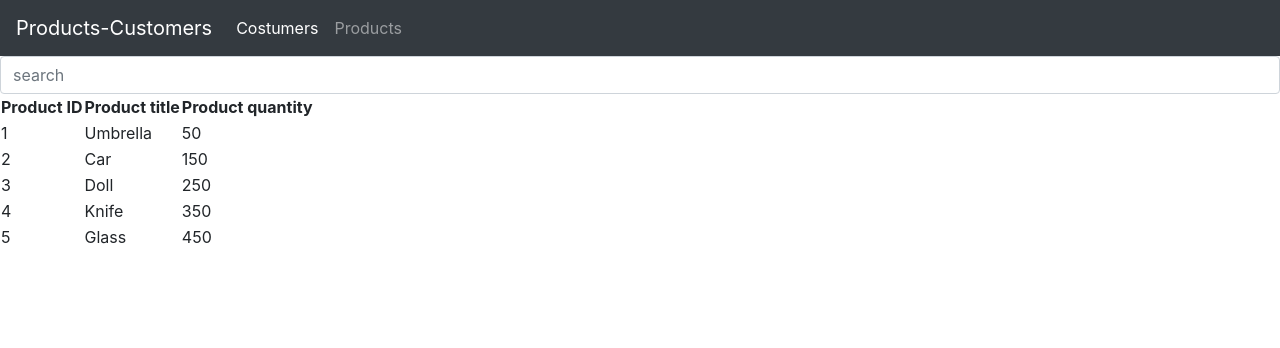
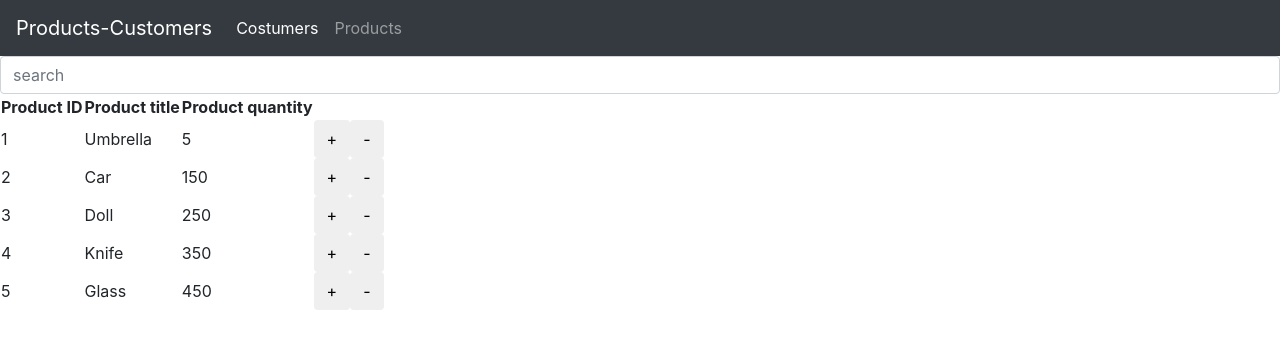
Before and after one commit to jovanna1616/vue_2, a Vue app: page /#/products in a window 1280 px wide. Shown: the top 348 px of the page. Built offline with nearby package versions, Linux system fonts and the light colour scheme.

Commit message:
7. zadatak

```diff
--- a/src/pages/AppProducts.vue
+++ b/src/pages/AppProducts.vue
@@ -13,6 +13,8 @@
             <td>{{ product.id }}</td>
             <td>{{ product.title }}</td>
             <td>{{ product.quantity }}</td>
+            <button @click="incrementQuantity(product)" class="btn btn-default">+</button>
+            <button @click="decrementQuantity(product)" class="btn btn-default" v-if="product.quantity">-</button>
           </tr>
         </tbody>
       </table>
@@ -36,6 +38,14 @@ export default {
         return product.title.toLowerCase().includes(this.searchTerm.toLowerCase())
       });
     }
+  },
+  methods: {
+    incrementQuantity(product) {
+      productService.incrementQuantity(product);
+    },
+    decrementQuantity(product) {
+      productService.decrementQuantity(product);
+    }
   }
 }
 </script>
--- a/src/services/ProductService.js
+++ b/src/services/ProductService.js
@@ -1,5 +1,5 @@
 const products = [
-  {id: 1, title: 'Umbrella', quantity: 50},
+  {id: 1, title: 'Umbrella', quantity: 5},
   {id: 2, title: 'Car', quantity: 150},
   {id: 3, title: 'Doll', quantity: 250},
   {id: 4, title: 'Knife', quantity: 350},
@@ -10,6 +10,14 @@ export default class CustomerService {
     list() {
       return products
     }
+
+    incrementQuantity(product) {
+        product.quantity++
+    }
+
+    decrementQuantity(product) {
+        product.quantity--
+    }
 }
 
 export const productService = new CustomerService()
```
